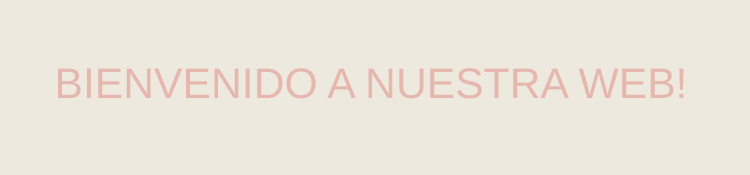
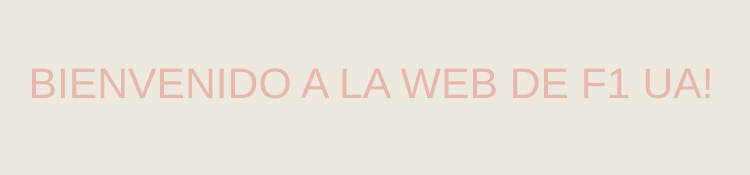
Before and after one commit to botana11/cursoMarcos, a plain HTML site: page ejerciciosTema3/opinion.html in a window 1280 px wide. Shown: the top 175 px of the page, 141-891 px from the left. Drawn offline with Linux system fonts and the light colour scheme.

Commit message:
Update opinion.html

```diff
--- a/ejerciciosTema3/opinion.html
+++ b/ejerciciosTema3/opinion.html
@@ -93,7 +93,7 @@
 </head>
   <body>
     <header>
-      <h1>BIENVENIDO A NUESTRA WEB!</h1>
+      <h1>BIENVENIDO A LA WEB DE F1 UA!</h1>
       <picture><img src="../ejerciciosTema2/imagenes/f1.jpg" alt="logo f1" height="200" width="300"></picture>
     </header>
     <nav>
```
